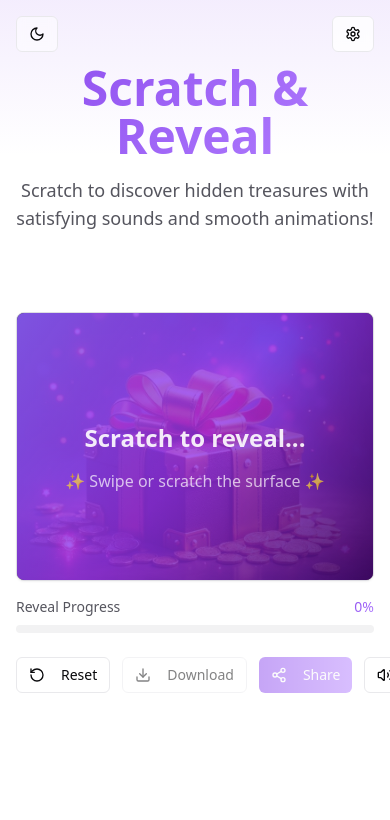
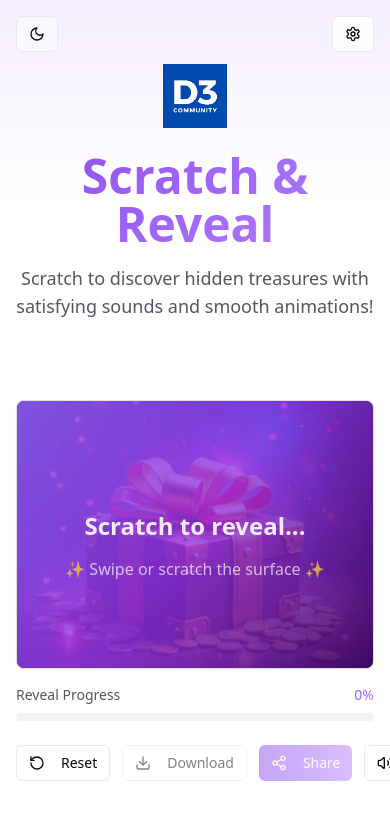
Before and after one commit to vb5609-lab/reveal-the-sparkle1, a React (Vite) app: page / in a window 390 px wide. Shown: the top 820 px of the page. Built offline with nearby package versions, Linux system fonts and the light colour scheme.

Commit message:
Add D3 logo integration
- Added d3logo.png to assets
- Integrated logo in main header with responsive design and animations
- Updated favicon to use D3 logo
- Enhanced branding in page title and meta tags for better SEO
- Added smooth motion effects for logo entrance

```diff
--- a/index.html
+++ b/index.html
@@ -2,17 +2,18 @@
 <html lang="en">
   <head>
     <meta charset="UTF-8" />
+    <link rel="icon" type="image/png" href="/src/assets/d3logo.png" />
     <meta name="viewport" content="width=device-width, initial-scale=1.0" />
-    <title>Reveal The Sparkle - Interactive Scratch Game</title>
+    <title>D3 - Reveal The Sparkle - Interactive Scratch Game</title>
     <meta name="description" content="An interactive scratch-to-reveal game with hidden treasures and social sharing features" />
     <meta name="author" content="Custom Developer" />
 
-    <meta property="og:title" content="Reveal The Sparkle - Interactive Scratch Game" />
+    <meta property="og:title" content="D3 - Reveal The Sparkle - Interactive Scratch Game" />
     <meta property="og:description" content="Discover hidden treasures by scratching the surface in this interactive game" />
     <meta property="og:type" content="website" />
 
     <meta name="twitter:card" content="summary_large_image" />
-    <meta name="twitter:title" content="Reveal The Sparkle" />
+    <meta name="twitter:title" content="D3 - Reveal The Sparkle" />
   </head>
 
   <body>
--- a/src/pages/Index.tsx
+++ b/src/pages/Index.tsx
@@ -5,6 +5,7 @@ import { ThemeToggle } from '@/components/ThemeToggle';
 import { AdminPanel } from '@/components/AdminPanel';
 import { Sparkles } from 'lucide-react';
 import hiddenTreasure from '@/assets/hidden-treasure.jpg';
+import d3Logo from '@/assets/d3logo.png';
 
 const Index = () => {
   const [currentImage, setCurrentImage] = useState(hiddenTreasure);
@@ -46,7 +47,19 @@ const Index = () => {
         <div className="absolute inset-0 bg-gradient-to-b from-primary/10 via-transparent to-transparent" />
         <div className="container mx-auto px-4 text-center relative">
 
-
+          {/* Logo */}
+          <motion.div
+            className="flex justify-center mb-6"
+            initial={{ opacity: 0, scale: 0.8 }}
+            animate={{ opacity: 1, scale: 1 }}
+            transition={{ delay: 0.3, duration: 0.6 }}
+          >
+            <img
+              src={d3Logo}
+              alt="D3 Logo"
+              className="h-16 w-auto md:h-20 object-contain"
+            />
+          </motion.div>
 
           <motion.h1
             className="text-5xl md:text-6xl font-bold mb-4 text-gradient-primary"
```
Also changed, not shown: src/assets/d3logo.png (added), 1 other file (tests, documents, lock files or other folders).
